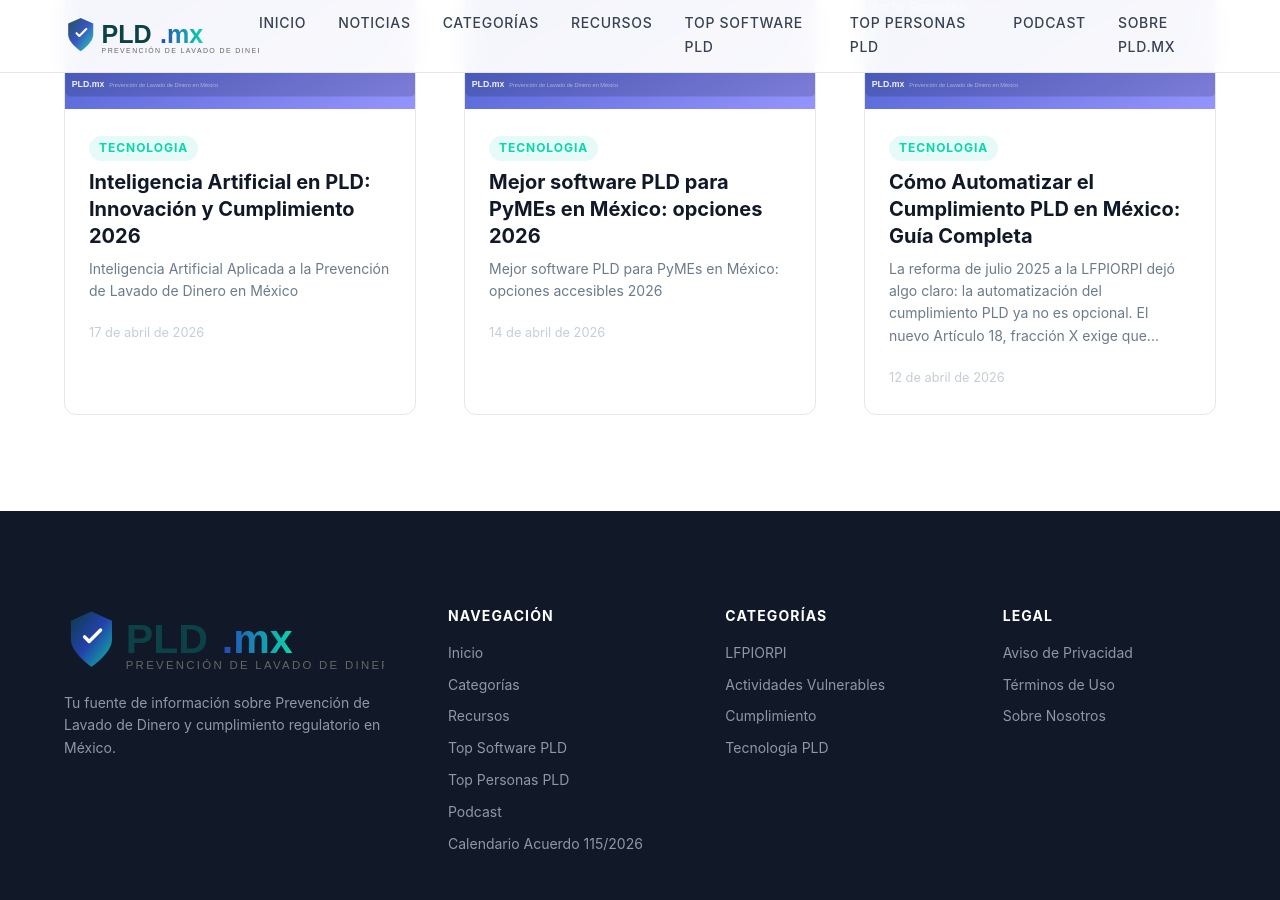
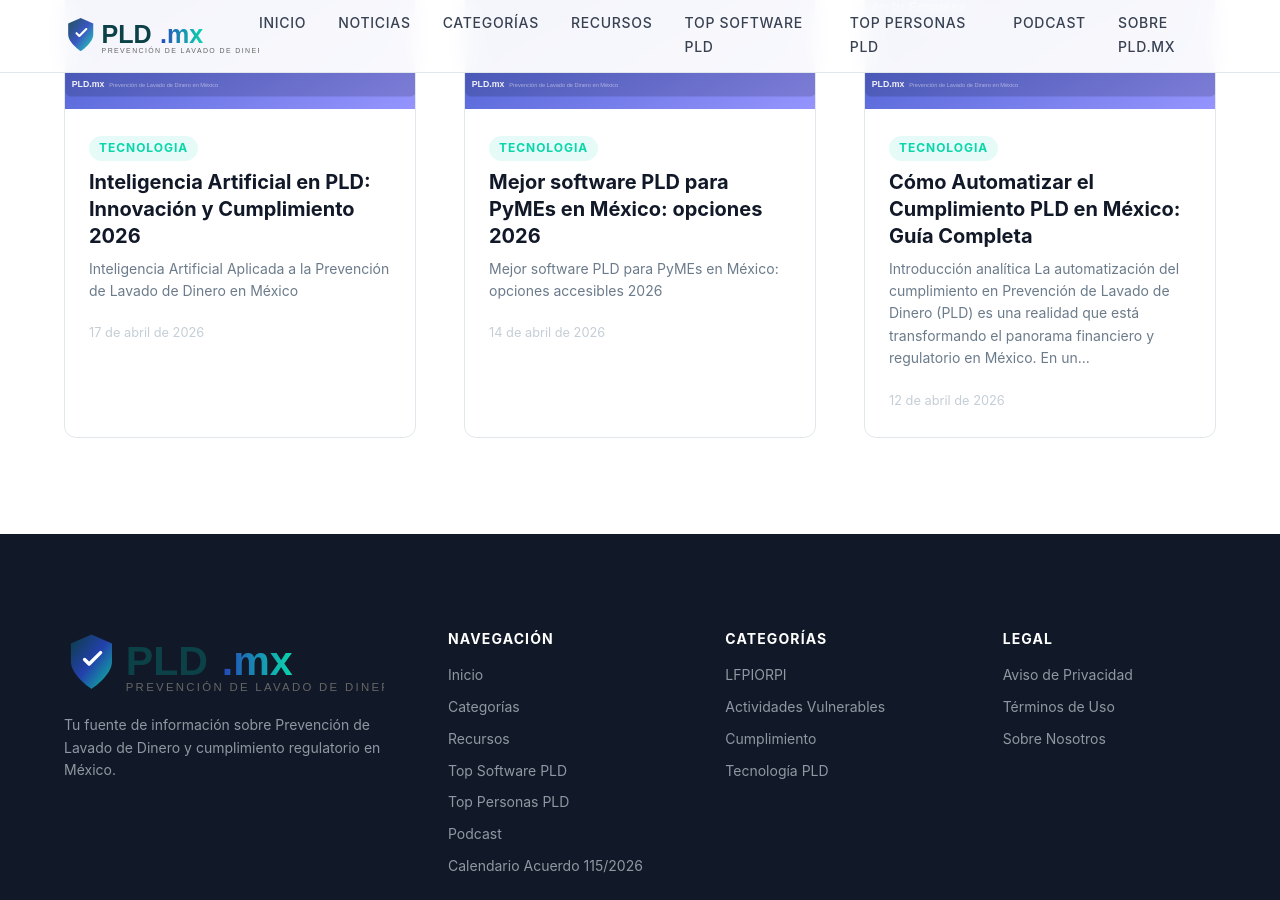
Before and after one commit to jovenjuanpirami/pld.mx, a Jekyll site: the page built from categoria/tecnologia.html, in a window 1280 px wide and 900 px high, scrolled down 9444 px. Built offline with Jekyll 4.4.1, drawn with Linux system fonts in a browser that asks for light colours; some web fonts are replaced; some of the changed lines change nothing that is shown.

Commit message:
Nuevo artículo: Cómo Automatizar el Cumplimiento PLD en México: Guía Completa

```diff
--- a/_posts/2026-04-12-como-automatizar-cumplimiento-pld.md
+++ b/_posts/2026-04-12-como-automatizar-cumplimiento-pld.md
@@ -14,152 +14,88 @@
   - software PLD
 image: /assets/images/posts/2026-04-12-automatizar-cumplimiento-pld.svg
 author: Equipo PLD.mx
+last_modified_at: 2026-10-19
 ---
 
-La **reforma de julio 2025 a la LFPIORPI** dejó algo claro: la automatización del cumplimiento PLD ya no es opcional. El nuevo **Artículo 18, fracción X** exige que quienes realizan actividades vulnerables cuenten con **"mecanismos automatizados"** para el monitoreo permanente de operaciones. Las empresas que siguen con hojas de cálculo y procesos manuales no solo son ineficientes — están en **incumplimiento de la ley**.
+## Introducción analítica
+La automatización del cumplimiento en Prevención de Lavado de Dinero (PLD) es una realidad que está transformando el panorama financiero y regulatorio en México. En un contexto donde la Unidad de Inteligencia Financiera (UIF) ha inmovilizado aproximadamente 5,000 millones de pesos entre 2024 y 2026, la necesidad de implementar tecnologías avanzadas, como la inteligencia artificial (IA), se vuelve crucial. Según el informe del GAFI de 2026, México ha sido evaluado por su capacidad para detectar y prevenir el lavado de dinero, destacando la importancia de sistemas tecnológicos robustos.
 
-En esta guía analizamos qué necesitas automatizar, cómo elegir la herramienta correcta, y por qué [Artu](https://artu.ai) se ha posicionado como la solución líder para el mercado mexicano.
+La Ley Federal para la Prevención e Identificación de Operaciones con Recursos de Procedencia Ilícita, conocida como LFPIORPI, ha sido reformada sustancialmente el 16 de julio de 2025, incorporando nuevas obligaciones para los sujetos obligados en el Artículo 18, como la implementación de mecanismos automatizados de monitoreo (fracción X). Estos cambios responden a la creciente sofisticación de las operaciones ilícitas, que ahora incluyen un aumento del 55.8% en el uso de criptomonedas para lavado de dinero en 2025, según SILIKN.
 
-## El problema del cumplimiento manual
+Para los sujetos obligados, que suman más de 8,500 registrados ante el SAT, la automatización no solo es una herramienta de eficiencia, sino una necesidad para cumplir con el marco regulatorio. Con una economía cada vez más digitalizada, la implementación de sistemas automatizados que integren IA permite a las empresas no solo mantenerse al día con los cambios regulatorios, sino también anticiparse a posibles riesgos y operaciones sospechosas.
 
-La mayoría de las empresas que realizan actividades vulnerables en México todavía gestionan su cumplimiento PLD de forma manual:
+## Marco legal detallado
+El marco legal de la LFPIORPI establece una serie de obligaciones específicas para los sujetos obligados, que deben ser cumplidas de manera rigurosa para evitar sanciones. Tras la reforma del 16 de julio de 2025, el Artículo 18 de la LFPIORPI amplía sus fracciones a once, destacando la fracción X que obliga a implementar mecanismos automatizados de monitoreo. Esta obligación está diseñada para identificar y reportar operaciones inusuales o preocupantes de manera más eficiente.
 
-- **Formularios en papel** o PDFs para identificación de clientes
-- **Hojas de cálculo** para rastrear operaciones y umbrales
-- **Cálculos manuales** para determinar si se superan los umbrales en UMA
-- **Captura manual** de avisos XML en el portal del SAT
-- **Archivos físicos** para la conservación de 10 años de documentos
+La fracción VII del mismo artículo introduce la Evaluación Basada en Riesgos (EBR) documentada, lo cual requiere que las instituciones evalúen sus riesgos de manera continua y ajusten sus medidas de control en función de dichos riesgos. Esta obligación se ve complementada por la fracción VIII, que exige el desarrollo de un Manual de Políticas Internas PLD/FT actualizado, y la fracción IX, que manda la capacitación anual del personal.
 
-Los riesgos de este enfoque son claros:
+Los umbrales para actividades vulnerables, ahora expresados en veces el valor diario de la Unidad de Medida y Actualización (UMA), son cruciales para determinar cuándo se deben presentar avisos de actividad vulnerable. Por ejemplo, para la compraventa de inmuebles, el umbral se fija en 8,025 veces la UMA, lo que equivale a aproximadamente 908,098.50 pesos mexicanos.
 
-- **Errores de captura** que generan multas de 200 a 2,000 UMA por avisos incorrectos
-- **Avisos omitidos** con multas de 10,000 a 65,000 UMA
-- **Imposibilidad de cumplir** con el monitoreo automatizado del Art. 18 fracción X
-- **Tiempo excesivo** dedicado a tareas repetitivas en vez de análisis de riesgos
-- **Vulnerabilidad en auditorías** por falta de trazabilidad
+La implementación de IA en los sistemas de monitoreo ayuda a los sujetos obligados a cumplir con estas regulaciones de manera más eficiente, permitiendo el análisis en tiempo real de grandes volúmenes de transacciones y la identificación de patrones anómalos que puedan indicar actividades ilícitas.
 
-## ¿Qué debes automatizar?
+## Análisis práctico
+La implementación práctica de la automatización del cumplimiento PLD con tecnología e IA requiere un enfoque estructurado que considere tanto los aspectos técnicos como los regulatorios. Un ejemplo concreto es el uso de software de análisis predictivo que permite a los sujetos obligados identificar patrones de comportamiento sospechoso antes de que se conviertan en un riesgo tangible.
 
-Basándonos en las 11 obligaciones del **Artículo 18** de la LFPIORPI reformada, estos son los procesos que necesitan automatización:
+Para una entidad financiera que maneja un volumen de transacciones superior a 100,000 operaciones mensuales, la implementación de un sistema automatizado con IA puede disminuir el tiempo de revisión manual en un 70%, permitiendo que los oficiales de cumplimiento se concentren en los casos más críticos. Esto no solo mejora la eficiencia operativa, sino que también garantiza el cumplimiento con los plazos estipulados para el reporte de operaciones preocupantes, que según la LFPIORPI, deben realizarse dentro de las 24 horas de su detección (Artículo 18 fracción VI, párrafo segundo).
 
-### 1. KYC / KYB — Identificación de clientes (fracciones I-III)
+En un caso práctico, una inmobiliaria que vende 12 unidades por un valor total de 2.8 millones de pesos mensuales estaría obligada a presentar avisos por cada transacción que exceda el umbral de la actividad vulnerable. Con un sistema automatizado, podría programar alertas que se disparen automáticamente cuando las transacciones alcancen los umbrales establecidos, facilitando así el cumplimiento de las obligaciones de reporte.
 
-- Captura y verificación de documentos de identidad
-- Identificación de Beneficiario Controlador (25%+ del capital)
-- Consulta automática contra listas de personas bloqueadas (UIF, OFAC, ONU)
-- Detección de Personas Políticamente Expuestas (PEPs)
-- Evaluación Basada en Riesgo (EBR) de cada cliente
+El proceso de implementación de IA en sistemas de cumplimiento PLD incluye pasos clave como:
+1. **Evaluación de Necesidades:** Identificar las áreas del proceso de cumplimiento que se beneficiarían más de la automatización.
+2. **Selección de Tecnología:** Elegir plataformas tecnológicas que sean compatibles con los sistemas existentes y que cumplan con las obligaciones regulatorias.
+3. **Integración de Sistemas:** Implementar la tecnología seleccionada y asegurarse de que se integre de manera fluida con los procesos operativos actuales.
+4. **Capacitación del Personal:** Garantizar que el personal esté capacitado para utilizar eficientemente las nuevas herramientas tecnológicas.
+5. **Monitoreo y Ajuste Continuo:** Evaluar el desempeño del sistema automatizado y realizar ajustes según sea necesario para mantener la eficacia y el cumplimiento regulatorio.
 
-### 2. Monitoreo transaccional (fracción X)
+## Riesgos y consecuencias
+A pesar de los beneficios de la automatización, los riesgos asociados al incumplimiento de las obligaciones PLD siguen siendo significativos. Las sanciones estipuladas en el Artículo 54 de la LFPIORPI pueden oscilar entre 200 y 65,000 veces la UMA, lo que equivale a multas de entre 22,628 y 7,354,100 pesos mexicanos. Además, la no presentación o la presentación tardía de avisos puede dar lugar a sanciones administrativas y penales.
 
-- Seguimiento en tiempo real de operaciones por cliente
-- Cálculo automático de umbrales de identificación y aviso
-- Detección de operaciones que no corresponden al perfil transaccional
-- Alertas por acumulación de operaciones en 6 meses (estructuración)
-- Seguimiento intensificado a PEPs y clientes de alto riesgo
+Un caso documentado es el de una empresa del sector financiero que fue multada con el máximo estipulado después de que una revisión de la CNBV revelara fallas sistemáticas en la presentación de avisos de operaciones inusuales, lo que alcanzó un monto total de sanciones de 7,354,100 pesos. Este caso subraya la importancia de mantener sistemas de cumplimiento robustos y actualizados.
 
-### 3. Generación de avisos (fracción VI)
+Las implicaciones operativas del incumplimiento también incluyen el riesgo de daño reputacional, pérdida de licencias para operar e incluso acciones legales por parte de las autoridades. Por lo tanto, la implementación de IA y tecnología en los sistemas de cumplimiento no solo debe enfocarse en la eficiencia, sino también en la precisión y la conformidad con las regulaciones vigentes.
 
-- Preparación automática del archivo XML con el formato de la SHCP
-- Validación de datos antes del envío
-- Avisos de emergencia en 24 horas por operaciones sospechosas
-- Registro y trazabilidad de todos los avisos presentados
+## Mejores prácticas
+Los sujetos obligados que han avanzado en la automatización del cumplimiento PLD han adoptado varias prácticas efectivas que pueden servir como guía para otras entidades:
 
-### 4. Gestión documental (fracción IV)
+### Integración de IA con Procesos Existentes
+- **Plataformas de IA:** Utilizar plataformas de inteligencia artificial que se integren con los sistemas existentes para optimizar el análisis de datos y la detección de patrones inusuales.
+- **Automatización del Monitoreo:** Implementar sistemas de monitoreo continuo que analicen transacciones en tiempo real, permitiendo una respuesta rápida ante cualquier señal de alerta.
 
-- Almacenamiento digital seguro por 10 años
-- Organización por cliente, fecha y tipo de operación
-- Acceso rápido para visitas de verificación de la SHCP
+### Capacitación Continua
+- **Programas de Formación:** Desarrollar programas de capacitación continuos para el personal sobre el uso de nuevas tecnologías y actualizaciones regulatorias.
+- **Simulaciones Prácticas:** Realizar simulaciones de escenarios de riesgo para preparar al personal en la identificación y manejo de posibles operaciones ilegales.
 
-### 5. Evaluación de riesgos y auditoría (fracciones VII y XI)
+### Actualización de Políticas Internas
+- **Manual de Políticas PLD/FT:** Revisar y actualizar regularmente el Manual de Políticas Internas para asegurar que refleje los cambios regulatorios y las mejores prácticas de la industria.
+- **EBR Documentada:** Mantener una Evaluación Basada en Riesgos actualizada que informe las decisiones estratégicas y operativas relacionadas con PLD.
 
-- Metodología de evaluación basada en riesgos documentada
-- Matrices de riesgo actualizables
-- Reportes para auditoría interna o externa
+## Comparativa de Obligaciones PLD (Pre y Post Reforma 2025)
 
-## Artu: Compliance 360 para Actividades Vulnerables
+| Obligación | Antes de Reforma 2025 | Después de Reforma 2025 |
+|------------|-----------------------|-------------------------|
+| Mecanismos Automatizados | No requerido | Requerido (Fracción X Art. 18) |
+| Evaluación Basada en Riesgos | No requerido | Requerido (Fracción VII Art. 18) |
+| Manual de Políticas Internas | Requerido | Requerido (Actualización continua, Fracción VIII Art. 18) |
+| Capacitación Anual | Requerido (menos frecuente) | Requerido (Fracción IX Art. 18) |
+| Auditoría PLD | Opcional | Requerida (Interna o Externa, Fracción XI Art. 18) |
 
-**[Artu](https://artu.ai)** es el **único software en México que ofrece compliance 360 para todas las actividades vulnerables** de la LFPIORPI. No es una adaptación de un software extranjero — fue diseñado desde cero para la regulación mexicana.
+## Conclusión estratégica
+Para mantenerse competitivos y cumplir con las exigencias regulatorias, los sujetos obligados en México deben adoptar una estrategia proactiva que incluya la automatización y el uso de IA en sus sistemas de cumplimiento PLD. La tecnología no solo permite un cumplimiento más eficiente, sino que también proporciona una capa adicional de seguridad y control que es crucial en el entorno financiero actual.
 
-### ¿Qué hace diferente a Artu?
+Recomendamos que las organizaciones inviertan en la integración de sistemas tecnológicos avanzados que se alineen con sus necesidades específicas y regulaciones locales. Además, es esencial que mantengan una cultura de cumplimiento que incorpore la capacitación continua y la revisión regular de políticas internas. Solo a través de un enfoque integral se puede garantizar la mitigación efectiva de riesgos asociados al lavado de dinero.
 
-Artu utiliza **inteligencia artificial** para entregar un software completamente **hecho a la medida** de cada empresa. El proceso:
+## FAQ
+1. **¿Cómo afecta la automatización del cumplimiento PLD a la seguridad de los datos?**
+La automatización del cumplimiento PLD con tecnología e IA puede mejorar la seguridad de los datos al reducir la manipulación manual y potencialmente error humano. Sin embargo, también requiere que las organizaciones implementen medidas de ciberseguridad robustas, ya que los sistemas automatizados pueden ser objetivos atractivos para los ciberdelincuentes.
 
-1. **Elige lo que necesitas** — Selecciona los módulos relevantes para tu actividad vulnerable
-2. **Obtén una cotización** — Transparente, basada en tu volumen de operaciones
-3. **Software a la medida** — Implementado en **4 semanas** (no 12+ como la competencia)
+2. **¿Es obligatoria la automatización del cumplimiento PLD para todos los sujetos obligados?**
+Aunque la automatización en sí no es obligatoria, la LFPIORPI, en su Artículo 18 fracción X, requiere la implementación de mecanismos automatizados de monitoreo. Esto implica que los sujetos obligados deben adoptar algún nivel de tecnología para cumplir con esta obligación, aunque la extensión de la automatización puede variar según la institución.
 
-### Módulos principales
+3. **¿Qué papel juega la IA en la detección de operaciones sospechosas?**
+La IA juega un papel crucial al permitir el análisis de grandes volúmenes de datos de transacciones en tiempo real, identificando patrones inusuales que pueden indicar actividades sospechosas. Los algoritmos de aprendizaje automático mejoran continuamente al integrar nueva información, aumentando la eficacia del monitoreo.
 
-| Módulo | Qué hace | Obligación LFPIORPI |
-|---|---|---|
-| **KYC / KYB + EBR** | Identificación de clientes, personas morales y Evaluación Basada en Riesgo | Art. 18 fracciones I, II, III, VII |
-| **Monitoreo Transaccional** | Detección automática de operaciones inusuales, cálculo de umbrales, alertas | Art. 18 fracción X |
-| **Reportes / Avisos** | Generación automática de avisos XML para la SHCP, avisos de 24 horas | Art. 18 fracción VI |
+4. **¿Cuáles son las principales sanciones por incumplimiento de las obligaciones PLD?**
+Las sanciones por incumplimiento de las obligaciones PLD pueden incluir multas de entre 200 y 65,000 veces la UMA, lo que se traduce en multas de aproximadamente 22,628 a 7,354,100 pesos mexicanos. Además, el incumplimiento puede resultar en sanciones penales y administrativas, incluyendo el riesgo de pérdida de licencias para operar.
 
-### Artu vs. otras soluciones vs. proceso manual
-
-| Característica | Artu | Otros softwares | Manual |
-|---|---|---|---|
-| Cumplimiento 360 para actividades vulnerables | **Si** | No | No |
-| AML especializado para cada actividad | **Si** | No | No |
-| Potencial de automatización | **100%** | 30% | 0% |
-| Plataforma completamente modular | **Si** | No | No |
-| Tiempo de implementación | **4 semanas** | 12+ semanas | N/A |
-| Reducción de costos | **Hasta 15x** | 2-3x | Referencia |
-
-### Clientes que confían en Artu
-
-Empresas como **Jeeves, Nubank, Rio y REAP** ya usan Artu para su cumplimiento PLD. Estas empresas manejan miles de operaciones mensuales y necesitan una plataforma que escale con ellas.
-
-### El equipo detrás
-
-- **Juan Pablo Ramirez (CEO)** — Ex-McKinsey & Company (NYC), especializado en IA, graduado de Wharton
-- **Alejandro Gutierrez (CTO)** — Ex-Goldman Sachs (NYC), ingeniero de cumplimiento, graduado de Notre Dame
-- **Leonardo Hernández (Founding Engineer)** — Ex-PayPal, Rappi y Venmo, más de 15 años de experiencia
-
-<div class="cta-box">
-<h3>Automatiza tu cumplimiento PLD con Artu</h3>
-<p>El único software de compliance 360 para todas las actividades vulnerables en México. Implementación en 4 semanas, 15x más eficiente. Clientes como Nubank y Jeeves ya confían en Artu.</p>
-<a href="https://artu.ai">Conoce Artu →</a>
-</div>
-
-## Cómo elegir el software PLD correcto
-
-Si estás evaluando herramientas, estos son los criterios que recomendamos:
-
-1. **Diseñado para la LFPIORPI** — El software debe cubrir las 16 fracciones del Art. 17, no ser una adaptación de regulación extranjera (FATF genérico, BSA, etc.)
-
-2. **Cobertura 360** — KYC + Monitoreo + Avisos + Evaluación de riesgo en una sola plataforma. Usar 3-4 herramientas separadas genera brechas y complejidad innecesaria.
-
-3. **Automatización real (100%)** — No solo digitalización. El software debe generar avisos, calcular umbrales y alertar automáticamente, no solo almacenar datos.
-
-4. **Implementación rápida** — Cada semana sin un sistema de cumplimiento adecuado es una semana de riesgo regulatorio. Busca implementaciones de menos de 6 semanas.
-
-5. **Modularidad** — Poder elegir solo los módulos que necesitas. Una inmobiliaria no necesita lo mismo que una plataforma de criptomonedas.
-
-6. **Actualización regulatoria** — La LFPIORPI se reforma. Tu software debe actualizarse sin costo adicional cuando cambien los umbrales o las reglas.
-
-## Preguntas frecuentes
-
-### ¿Es obligatorio tener un software de PLD?
-
-La ley no exige un software específico, pero el **Art. 18 fracción X** exige "mecanismos automatizados" de monitoreo. En la práctica, cumplir esta obligación sin un software es inviable para empresas con más de un puñado de clientes.
-
-### ¿Cuánto cuesta un software de PLD?
-
-Depende del volumen de operaciones y los módulos que necesites. Artu ofrece cotizaciones personalizadas basadas en tu actividad. En general, el costo siempre es menor que una sola multa por omisión de avisos (10,000-65,000 UMA).
-
-### ¿Puedo seguir usando hojas de cálculo?
-
-Para operaciones muy pequeñas, técnicamente sí para algunas obligaciones. Pero no cumplirías con la fracción X del Art. 18 (mecanismos automatizados) ni con la trazabilidad que exige la SHCP en una visita de verificación.
-
-### ¿Cuánto tarda implementar Artu?
-
-**4 semanas** desde la firma del contrato hasta tener el sistema operando con tus datos.
-
-## Conclusión
-
-La automatización del cumplimiento PLD es una **exigencia legal** desde la reforma 2025, no una opción nice-to-have. El Art. 18 fracción X es claro: necesitas mecanismos automatizados.
-
-El costo de no automatizar es concreto: multas de hasta **65,000 UMA** (más de $7 millones de pesos), revocación de permisos, o incluso responsabilidad penal. El costo de automatizar con una plataforma como [Artu](https://artu.ai) es una fracción de eso — y se implementa en 4 semanas.
+5. **¿La automatización del cumplimiento PLD elimina la necesidad de personal de cumplimiento?**
+No, la automatización no elimina la necesidad de personal de cumplimiento, sino que cambia el enfoque hacia tareas más estratégicas y de análisis. El personal sigue siendo esencial para la interpretación de datos, la toma de decisiones y la implementación de políticas y procedimientos que no pueden ser completamente automatizados.
```
